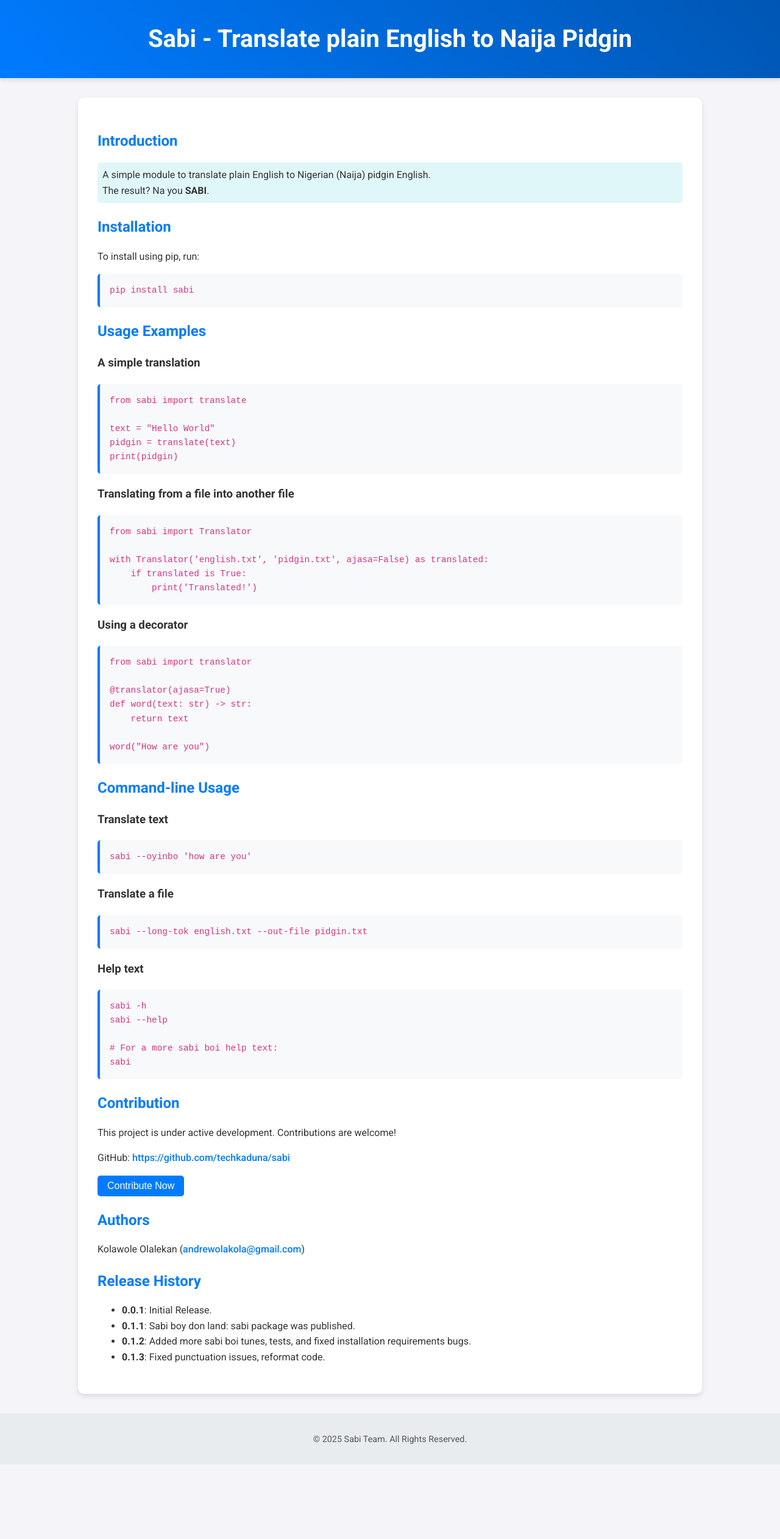
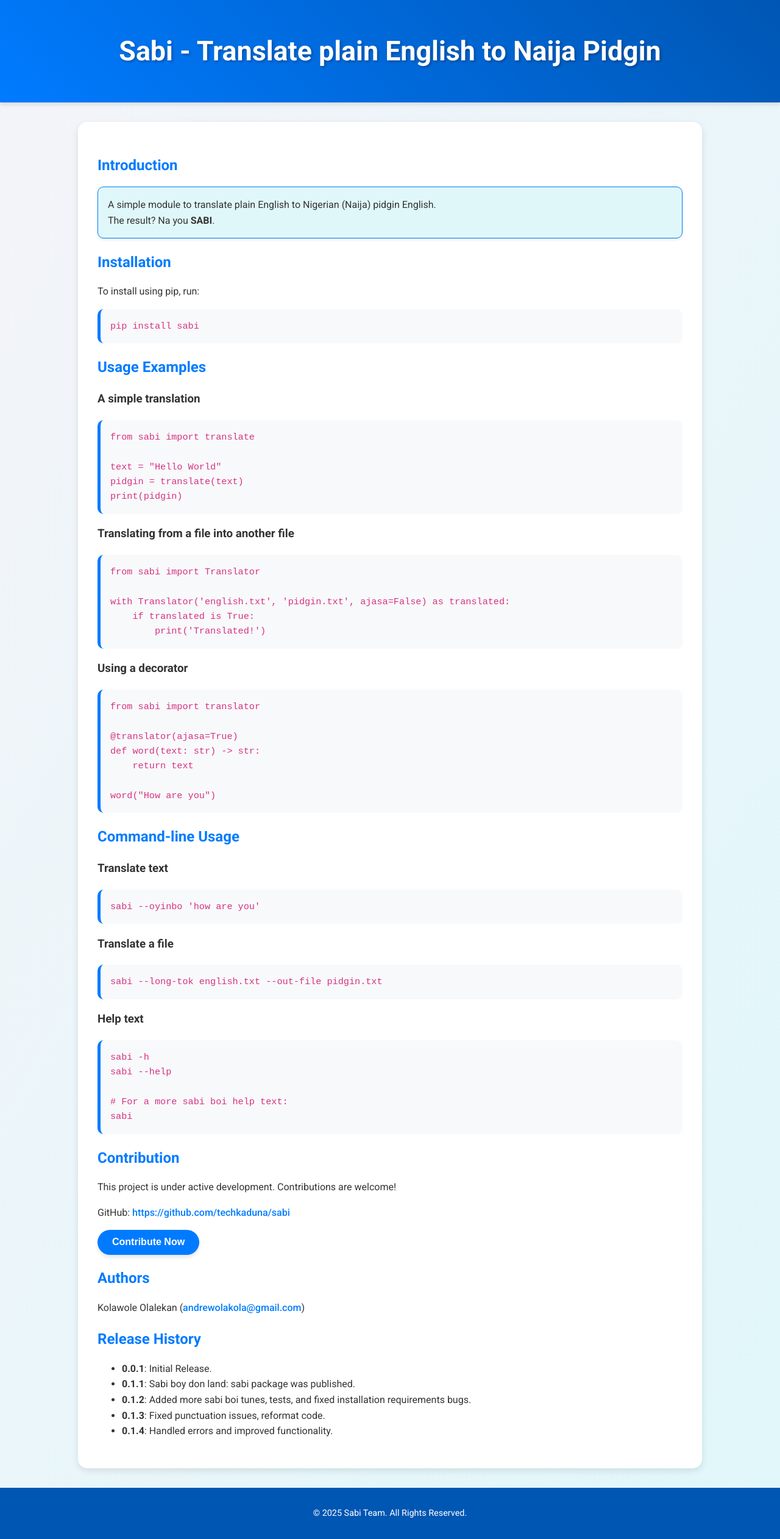
Before and after one commit to techkaduna/sabi, a plain HTML site: page docs/index.html in a window 1280 px wide. Shown: the whole page at 61% size. Before the commit the page ends 2402 px from the top, so only its background shows below. Drawn offline with Linux system fonts and the light colour scheme.

Commit message:
Update index.html

```diff
--- a/docs/index.html
+++ b/docs/index.html
@@ -12,31 +12,33 @@
             margin: 0;
             padding: 0;
             color: #333;
-            background-color: #f4f4f9;
+            background: linear-gradient(120deg, #f4f4f9, #e0f7fa);
         }
         header {
             background: linear-gradient(45deg, #007bff, #0056b3);
             color: #fff;
-            padding: 2rem 1rem;
+            padding: 3rem 1rem;
             text-align: center;
             box-shadow: 0 4px 6px rgba(0, 0, 0, 0.1);
         }
         header h1 {
             margin: 0;
-            font-size: 2.5rem;
+            font-size: 2.8rem;
+            text-shadow: 2px 2px 4px rgba(0, 0, 0, 0.3);
         }
         .container {
             max-width: 960px;
             margin: 2rem auto;
             background: #fff;
             padding: 2rem;
-            border-radius: 10px;
-            box-shadow: 0 4px 8px rgba(0, 0, 0, 0.1);
+            border-radius: 15px;
+            box-shadow: 0 4px 12px rgba(0, 0, 0, 0.1);
             transition: transform 0.3s ease, box-shadow 0.3s ease;
+            animation: fadeIn 0.5s ease-out;
         }
         .container:hover {
             transform: translateY(-5px);
-            box-shadow: 0 6px 12px rgba(0, 0, 0, 0.15);
+            box-shadow: 0 8px 20px rgba(0, 0, 0, 0.15);
         }
         h2 {
             color: #007bff;
@@ -45,10 +47,10 @@
         pre {
             background: #f8f9fa;
             padding: 1rem;
-            border-radius: 5px;
+            border-radius: 10px;
             overflow-x: auto;
-            border-left: 4px solid #007bff;
-            font-size: 0.9rem;
+            border-left: 5px solid #007bff;
+            font-size: 0.95rem;
         }
         code {
             color: #d63384;
@@ -57,10 +59,10 @@
         footer {
             text-align: center;
             padding: 1rem;
-            background: #e9ecef;
+            background: #0056b3;
+            color: #fff;
             margin-top: 2rem;
             font-size: 0.9rem;
-            color: #555;
         }
         a {
             color: #007bff;
@@ -74,23 +76,38 @@
             background: #007bff;
             color: #fff;
             border: none;
-            padding: 0.5rem 1rem;
-            border-radius: 5px;
+            padding: 0.7rem 1.5rem;
+            border-radius: 50px;
             cursor: pointer;
             font-size: 1rem;
-            transition: background-color 0.3s ease;
+            font-weight: bold;
+            box-shadow: 0 4px 6px rgba(0, 0, 0, 0.1);
+            transition: background-color 0.3s ease, transform 0.2s ease;
         }
         button:hover {
             background: #0056b3;
+            transform: scale(1.05);
         }
         .highlight {
             background: #e0f7fa;
-            padding: 0.5rem;
-            border-radius: 5px;
+            padding: 1rem;
+            border-radius: 10px;
             margin-bottom: 1rem;
+            border: 1px solid #007bff;
+            box-shadow: 0 2px 4px rgba(0, 0, 0, 0.1);
         }
         .highlight p {
             margin: 0;
+        }
+        @keyframes fadeIn {
+            from {
+                opacity: 0;
+                transform: translateY(20px);
+            }
+            to {
+                opacity: 1;
+                transform: translateY(0);
+            }
         }
     </style>
 </head>
@@ -174,7 +191,7 @@ sabi</code></pre>
                 <li><strong>0.1.1</strong>: Sabi boy don land: sabi package was published.</li>
                 <li><strong>0.1.2</strong>: Added more sabi boi tunes, tests, and fixed installation requirements bugs.</li>
                 <li><strong>0.1.3</strong>: Fixed punctuation issues, reformat code.</li>
-                <!-- <li><strong>0.1.4</strong>: Handled errors and improved functionality.</li> -->
+                <li><strong>0.1.4</strong>: Handled errors and improved functionality.</li>
             </ul>
         </section>
     </div>
```
